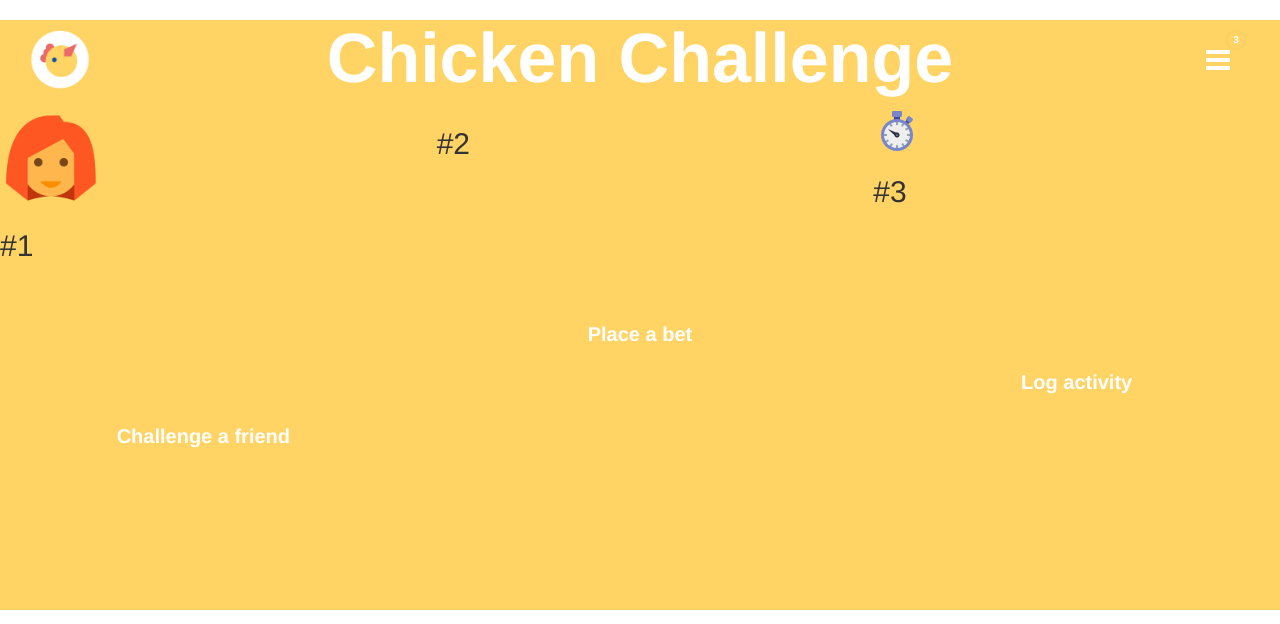
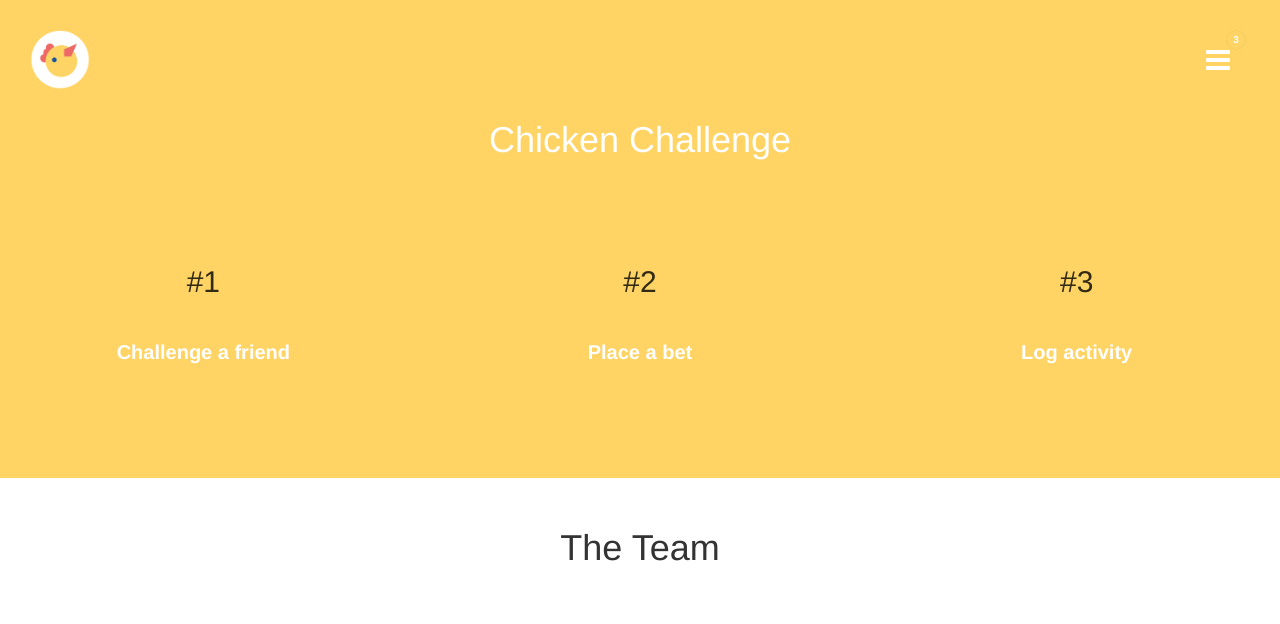
Before and after one commit to datene/chicken, a Rails app: page /about in a window 1280 px wide. Shown: the top 624 px of the page. Run offline with Rails 7, Linux system fonts and the light colour scheme; style sheets or scripts are compiled from the project's sources; some libraries are stand-ins or nearby versions.

Commit message:
adds style to teampage

```diff
--- a/app/assets/stylesheets/pages/_about.scss
+++ b/app/assets/stylesheets/pages/_about.scss
@@ -1,19 +1,24 @@
-.title h1 {
+.pages-about {
+  background-color: $brand-color;
+  padding-top: 100px;
+}
+
+.title {
   color: white;
   font-weight: bold;
   text-align: center;
   font-size: 70px;
   font-height: 50px;
+  padding-bottom: 75px;
+
 }
 
 .wrapper-white {
   background-color: white;
-  padding: 30px;
+  padding-top: 30px;
+  padding-bottom: 350px;
 }
 
-.wrapper-yellow {
-  background-color: #FFD464
-}
 
 .about-avatar {
   width: 50%;
@@ -35,6 +40,12 @@
   font-weight: bold;
 }
 
+.team-page  h1 {
+  text-align: center;
+  padding-bottom: 50px;
+
+}
+
 .about_info h1, p {
   color: white;
   text-align: center;
@@ -43,14 +54,18 @@
 }
 
 
-.card p {
+.card {
   color: white;
   position: relative;
   float: left;
   padding-bottom: 25%;
   width: 100%;
   text-align: center;
-  padding: 150px 0;
+  h2 {
+    color: black;
+    padding-bottom: 30px;
+    opacity: 0.8;
+  }
 }
 
 .card__front,
@@ -59,7 +74,7 @@
   top: 0;
   left: 0;
   width: 100%;
-  height: 100%;
+  min-height: 330px;
 }
 
 .card__front,
@@ -79,6 +94,9 @@
   background-color: #FFD464;
   -webkit-transform: rotateY(-180deg);
           transform: rotateY(-180deg);
+  h2 {
+    padding-top: 100px;
+  }
 }
 
 .card.effect__hover:hover .card__front {
--- a/app/views/pages/about.html.erb
+++ b/app/views/pages/about.html.erb
@@ -7,9 +7,6 @@
   <div class="row">
     <div class="col-xs-12 col-md-4">
       <div class="card">
-        <div class="about-avatar">
-          <%= image_tag "female.png", class: "about-avatar" %>
-        </div>
         <h2>#1 </h2>
         <p>Challenge a friend</p>
       </div>
@@ -22,13 +19,13 @@
     </div>
     <div class="col-xs-12 col-md-4">
       <div class="card">
-      <%= image_tag "Time-48.png" %>
         <h2>#3 </h2>
         <p>Log activity</p>
       </div>
     </div>
   </div>
 </div>
+
 
 
 <!-- Team members -->
@@ -43,7 +40,7 @@
         </div>
         <div class="card__back">
           <h2>Michele</h2>
-          <h2>Go hiking</h2>
+          <h3>Go hiking</h3>
         </div>
       </div>
     </div>
@@ -53,7 +50,7 @@
         </div>
         <div class="card__back">
           <h2>Lars</h2>
-          <h2>Read Shakespeare</h2>
+          <h3>Read Shakespeare</h3>
         </div>
       </div>
     </div>
@@ -63,7 +60,7 @@
         </div>
         <div class="card__back">
           <h2>Lena</h2>
-          <h2>Go huulahooping</h2>
+          <h3>Go huulahooping</h3>
         </div>
       </div>
     </div>
--- a/app/views/user_mailer/welcome_email.html.erb
+++ b/app/views/user_mailer/welcome_email.html.erb
@@ -1,4 +1,4 @@
-<!DOCTYPE html>
+ <!DOCTYPE html>
 <html>
 <head>
   <title>Chicken - Email </title>
@@ -84,7 +84,7 @@
             <tr>
               <td>
                 <a href="#">
-                  <img src="/assets/chicken-9506063c67648a45d0101cafa2175a62b79de634001fc25de84624a81cc2167f.png" alt="Chicken" title="Chicken" border="0" style="color: #595959; font-family: Helvetica, Arial, sans-serif; font-size: 22px;"/>
+                  <img src="/assets/chicken.png" alt="Chicken" title="Chicken" border="0" style="width: 50%; color: #595959; font-family: Helvetica, Arial, sans-serif; font-size: 22px;"/>
                 </a>
               </td>
             </tr>
```
